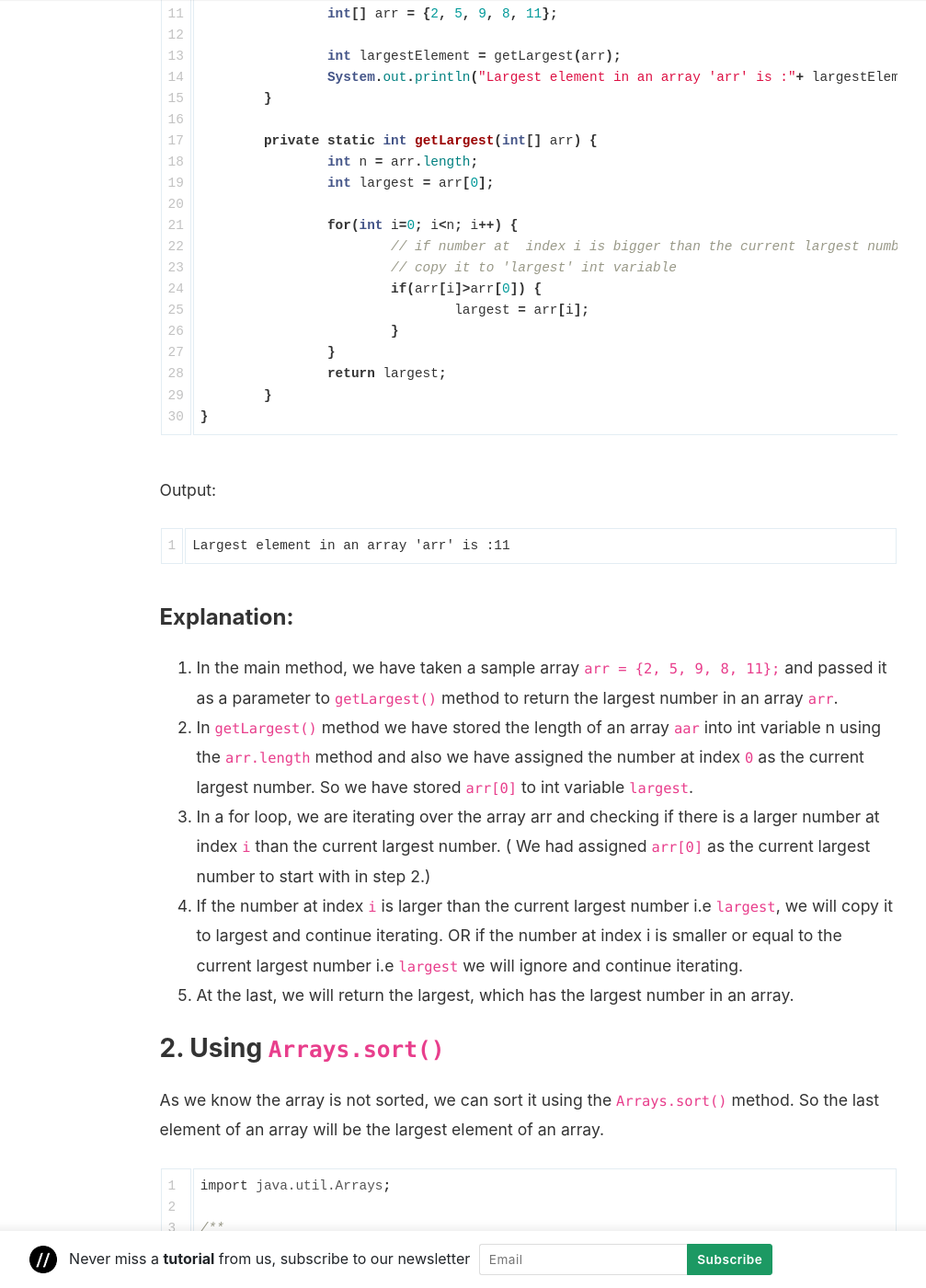
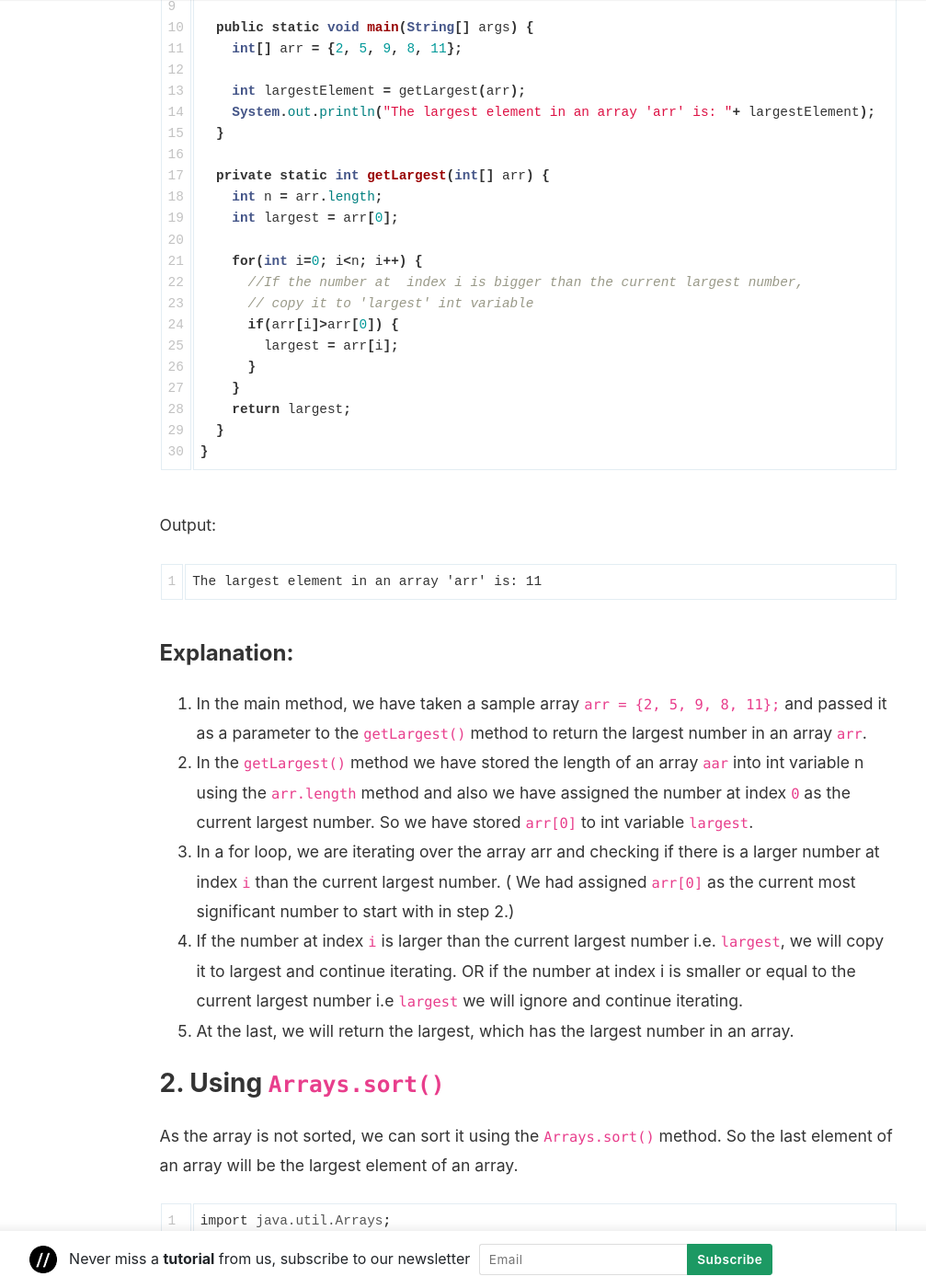
Before and after one commit to coderolls/coderolls-blog, a Jekyll site: the page built from _posts/java-programs/2022-10-13-largest-element-in-an-array.md, in a window 1280 px wide and 1400 px high, scrolled down 1023 px. Shown: the whole window at 92% size, without its empty margins (204-1211 px from the left). Built offline with Jekyll 4.4.1, drawn with Linux system fonts in a browser that asks for light colours; nearby versions of some CDN libraries; comment, search, counter and statistics services are not loaded; some of the changed text lies outside the part shown.

Commit message:
Update 2022-10-13-largest-element-in-an-array.md

````diff
--- a/_posts/java-programs/2022-10-13-largest-element-in-an-array.md
+++ b/_posts/java-programs/2022-10-13-largest-element-in-an-array.md
@@ -13,11 +13,11 @@
 
 We will take an array of integers `arr` and write a program to find the largest number from `arr`. Please note that `arr` is not a sorted array.  ex. `{2, 5, 9, 8, 11}`
 
-## Java Program to find largest element in an array
+## Java Program to find the largest element in an array
 
 ### 1. Using for loop iteration
 
-In this way, we are iterating over an array using for loop to find the largest number.
+In this way, we are iterating over an array using a for loop to find the largest number.
 
 ```java
 /**
@@ -29,46 +29,46 @@
  */
 public class LargestElementInArray {
 
-	public static void main(String[] args) {
-		int[] arr = {2, 5, 9, 8, 11};
+  public static void main(String[] args) {
+    int[] arr = {2, 5, 9, 8, 11};
 
-		int largestElement = getLargest(arr);
-		System.out.println("Largest element in an array 'arr' is :"+ largestElement);
-	}
+    int largestElement = getLargest(arr);
+    System.out.println("The largest element in an array 'arr' is: "+ largestElement);
+  }
 
-	private static int getLargest(int[] arr) {
-		int n = arr.length;
-		int largest = arr[0];
+  private static int getLargest(int[] arr) {
+    int n = arr.length;
+    int largest = arr[0];
 
-		for(int i=0; i<n; i++) {
-			// if number at  index i is bigger than the current largest number,
-			// copy it to 'largest' int variable
-			if(arr[i]>arr[0]) {
-				largest = arr[i];
-			}
-		}
-		return largest;
-	}
+    for(int i=0; i<n; i++) {
+      //If the number at  index i is bigger than the current largest number,
+      // copy it to 'largest' int variable
+      if(arr[i]>arr[0]) {
+        largest = arr[i];
+      }
+    }
+    return largest;
+  }
 }
 ```
 
 Output:
 
 ```
-Largest element in an array 'arr' is :11
+The largest element in an array 'arr' is: 11
 ```
 
 #### Explanation:
 
-1. In the main method, we have taken a sample array `arr = {2, 5, 9, 8, 11};` and passed it as a parameter to `getLargest()` method to return the largest number in an array `arr`.
-2. In `getLargest()` method we have stored the length of an array `aar` into int variable n using the `arr.length` method and also we have assigned the number at index `0` as the current largest number. So we have stored `arr[0]` to int variable `largest`.
-3. In a for loop, we are iterating over the array arr and checking if there is a larger number at index `i` than the current largest number. ( We had assigned `arr[0]` as the current largest number to start with in step 2.)
-4. If the number at index `i` is larger than the current largest number i.e `largest`, we will copy it to largest and continue iterating. OR if the number at index i is smaller or equal to the current largest number i.e `largest` we will ignore and continue iterating.
+1. In the main method, we have taken a sample array `arr = {2, 5, 9, 8, 11};` and passed it as a parameter to the `getLargest()` method to return the largest number in an array `arr`.
+2. In the `getLargest()` method we have stored the length of an array `aar` into int variable n using the `arr.length` method and also we have assigned the number at index `0` as the current largest number. So we have stored `arr[0]` to int variable `largest`.
+3. In a for loop, we are iterating over the array arr and checking if there is a larger number at index `i` than the current largest number. ( We had assigned `arr[0]` as the current most significant number to start with in step 2.)
+4. If the number at index `i` is larger than the current largest number i.e. `largest`, we will copy it to largest and continue iterating. OR if the number at index i is smaller or equal to the current largest number i.e `largest` we will ignore and continue iterating.
 5. At the last, we will return the largest, which has the largest number in an array.
 
 ### 2. Using `Arrays.sort()`
 
-As we know the array is not sorted, we can sort it using the `Arrays.sort()` method. So the last element of an array will be the largest element of an array.
+As the array is not sorted, we can sort it using the `Arrays.sort()` method. So the last element of an array will be the largest element of an array.
 
 ```java
 import java.util.Arrays;
@@ -84,31 +84,31 @@
  */
 public class LargestElementInArrayUsingArrays {
 
-	public static void main(String[] args) {
-		int[] arr = {2, 5, 9, 8, 11};
+  public static void main(String[] args) {
+    int[] arr = {2, 5, 9, 8, 11};
 
-		int largestElement = getLargest(arr);
-		System.out.println("Largest element in an array 'arr' "
-				+ "using Array.sort() is :"+ largestElement);
-	}
+    int largestElement = getLargest(arr);
+    System.out.println("The largest element in an array 'arr' "
+    + "using Array.sort() is: "+ largestElement);
+  }
 
-	private static int getLargest(int[] arr) {
-		Arrays.sort(arr);
-		return arr[arr.length-1];
-	}
+  private static int getLargest(int[] arr) {
+    Arrays.sort(arr);
+    return arr[arr.length-1];
+  }
 }
 ```
 
 Output:
 
 ```
-Largest element in an array 'arr' using Array.sort() is :11
+The largest element in an array 'arr' using Array.sort() is:11
 ```
 
 #### Explanation:
 
-1. In the main method, we have taken a sample array `arr = {2, 5, 9, 8, 11};` and passed it as a parameter to `getLargest()` method to return the largest number in an array `arr`.
-2. In `getLargest()` method, we have sorted an array `arr` in natural sorting order using the `Arrays.sort()` method.
+1. In the main method, we have taken a sample array `arr = {2, 5, 9, 8, 11};` and passed it as a parameter to the `getLargest()` method to return the largest number in an array `arr`.
+2. In the `getLargest()` method, we have sorted an array `arr` in natural sorting order using the `Arrays.sort()` method.
 3. Once we sort the array in natural sorting order, we will have the largest number at the end of the array. We can get the last number of an array as `arr[arr.length-1]` to return it.
 
 ### 3. Using Java 8 Streams API
@@ -128,31 +128,31 @@
  */
 public class LargestElementInArrayUsingStream {
 
-	public static void main(String[] args) {
-		int[] arr = {2, 5, 9, 8, 11};
+  public static void main(String[] args) {
+    int[] arr = {2, 5, 9, 8, 11};
 
-		int largestElement = getLargest(arr);
-		System.out.println("Largest element in an array 'arr'"
-				+ "using Java 8 Streams API is :"+ largestElement);
-	}
+    int largestElement = getLargest(arr);
+    System.out.println("The largest element in an array 'arr'"
+    + "using Java 8 Streams API is: "+ largestElement);
+  }
 
-	private static int getLargest(int[] arr) {
-		int largest = Arrays.stream(arr).max().getAsInt();
-		return largest;
-	}
+  private static int getLargest(int[] arr) {
+    int largest = Arrays.stream(arr).max().getAsInt();
+    return largest;
+  }
 }
 ```
 
 Output:
 
 ```
-Largest element in an array 'arr' using Java 8 Streams API is :11
+The largest element in an array 'arr' using Java 8 Streams API is: 11
 ```
 
 #### Explanation:
 
-1. In the main method, we have taken a sample array `arr = {2, 5, 9, 8, 11};` and passed it as a parameter to `getLargest()` method to return the largest number in an array `arr`.
-2. In `getLargest()` method, we have created a Stream of array `arr`. The `max()` returns the maximum element of this stream. We are using the `getAsInt()` method to get the result as `int` and store it in the int variable `largest`.
+1. In the main method, we have taken a sample array `arr = {2, 5, 9, 8, 11};` and passed it as a parameter to the `getLargest()` method to return the largest number in an array `arr`.
+2. In the `getLargest()` method, we have created a Stream of array `arr`. The `max()` returns the maximum element of this stream. We are using the `getAsInt()` method to get the result as `int` and store it in the int variable `largest`.
 3. Return the `largest`.
 
 ## Conclusion:
@@ -165,6 +165,6 @@
 
 ---
 
-The example java programs used in the above article can be found at this GitHub repository, [blogpost-coding-examples/java-programs/largest-element-in-an-array/](https://github.com/coderolls/blogpost-coding-examples/tree/main/java-programs/largest-element-in-an-array).
+The example Java programs used in the above article can be found at this GitHub repository, [blogpost-coding-examples/java-programs/largest-element-in-an-array/](https://github.com/coderolls/blogpost-coding-examples/tree/main/java-programs/largest-element-in-an-array).
 
 Please write your thoughts in the comment section below.
````
